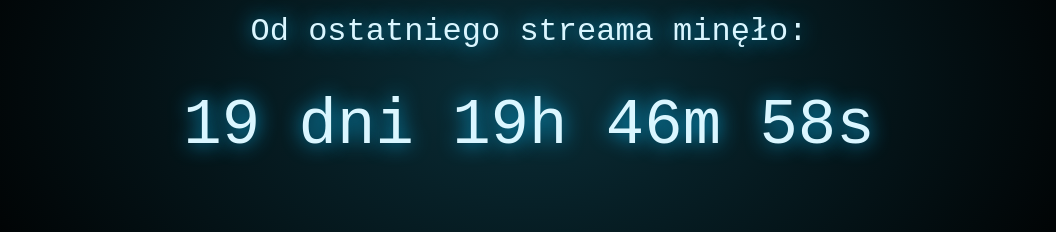
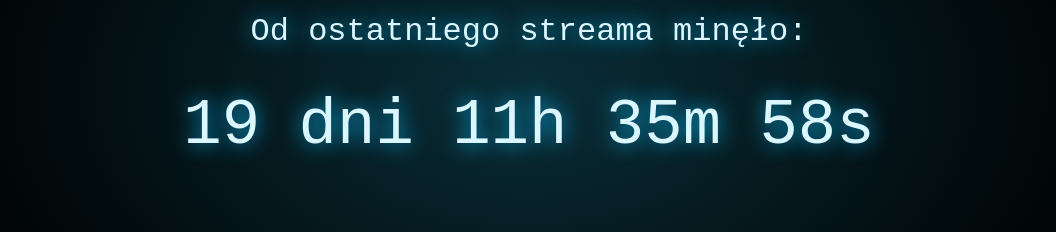
Before and after one commit to kremowkatimer/kremowkatimer.github.io, a plain HTML site: page index.html in a window 1280 px wide. Shown: the part 311-543 px from the top of the page, without its empty margins (111-1167 px from the left). Drawn offline with Linux system fonts and the light colour scheme.

Commit message:
poprawka czasu na 23:00

```diff
--- a/index.html
+++ b/index.html
@@ -78,7 +78,7 @@
 
 <script>
 function kremowaTimer() {
-	var date = new Date("09/04/2022 14:49:00");
+	var date = new Date("09/04/2022 23:00:00");
 
 	var diff = Date.now() - date.getTime();
 
```
